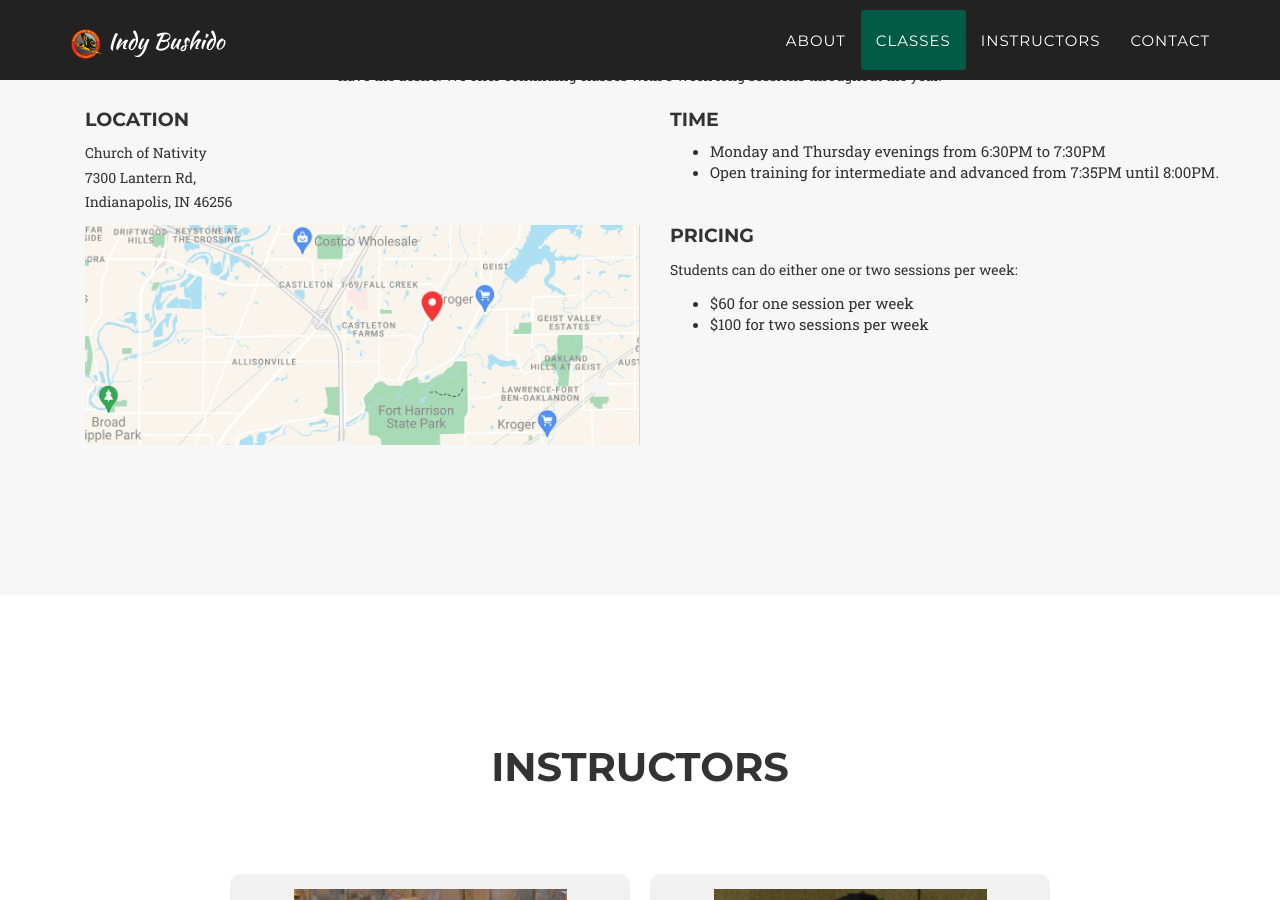
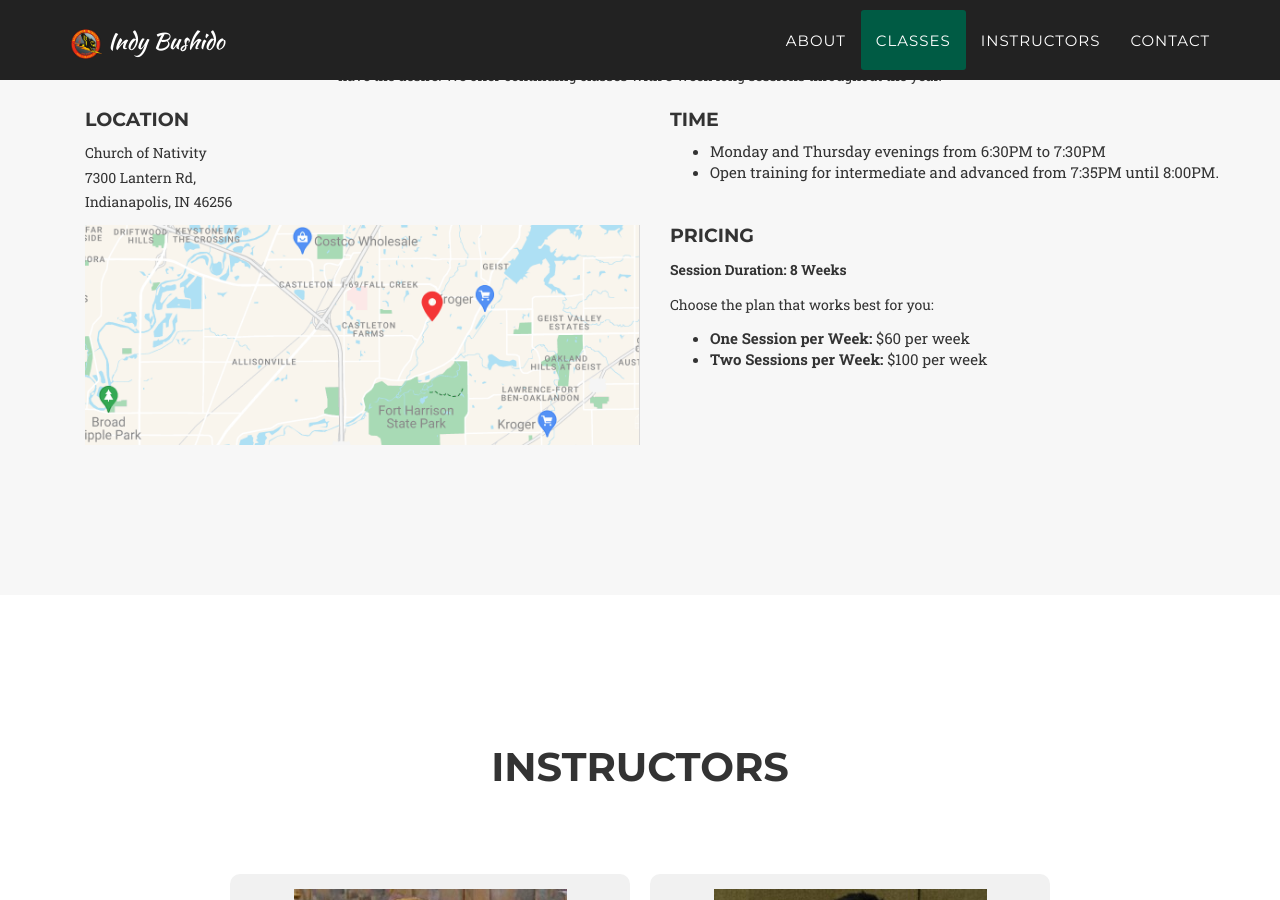
Before and after one commit to indybushido/indybushido.github.io, a Jekyll site: the page built from index.markdown, in a window 1280 px wide and 900 px high, scrolled down 2733 px. Built offline with Jekyll 4.4.1, drawn with Linux system fonts in a browser that asks for light colours; some web fonts are replaced.

Commit message:
Add session duration

```diff
--- a/_includes/classes.html
+++ b/_includes/classes.html
@@ -41,10 +41,11 @@
                         </ul>
                         <br>
                         <h4>Pricing</h4>
-                        <p>Students can do either one or two sessions per week:</p>
+                        <p><b>Session Duration: 8 Weeks</b></p>
+                        <p>Choose the plan that works best for you:</p>
                         <ul>
-                            <li>$60 for one session per week</li>
-                            <li>$100 for two sessions per week</li>
+                            <li><b>One Session per Week:</b> $60 per week</li>
+                            <li><b>Two Sessions per Week:</b> $100 per week</li>
                         </ul>
                     </div>
                 </div>
```
